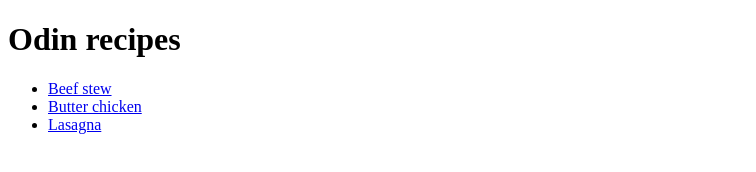
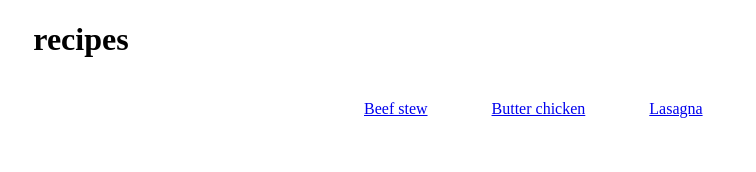
Before and after one commit to 70David70/odin-recipes, a plain HTML site: page index.html in a window 1280 px wide. Shown: the whole page, without its empty margins (0-756 px from the left). Drawn offline with Linux system fonts and the light colour scheme.

Commit message:
Add basic styling for index.html

```diff
--- a/index.html
+++ b/index.html
@@ -6,7 +6,7 @@
         <link rel="stylesheet" href="./style.css">
     </head>
     <body>
-        <h1>Odin recipes</h1>
+        <h1 class="page-title">recipes</h1>
         <ul>
             <li><a href="./recipes/beef-stew.html">Beef stew</a></li>
             <li><a href="./recipes/butter-chicken.html">Butter chicken</a></li>
--- a/style.css
+++ b/style.css
@@ -0,0 +1,25 @@
+* {
+    box-sizing: border-box;
+}
+body {
+    font-family: 'Times New Roman', Times, serif
+}
+
+
+.page-title {
+    margin-left: 2%;
+}
+
+
+ul {
+    margin: auto;
+    width: 50%;
+    border-radius: 10px;
+    padding: 10px;
+}
+
+li {
+    margin: 10px 30px;
+    list-style-type: none;
+    display: inline-block;
+}
```
